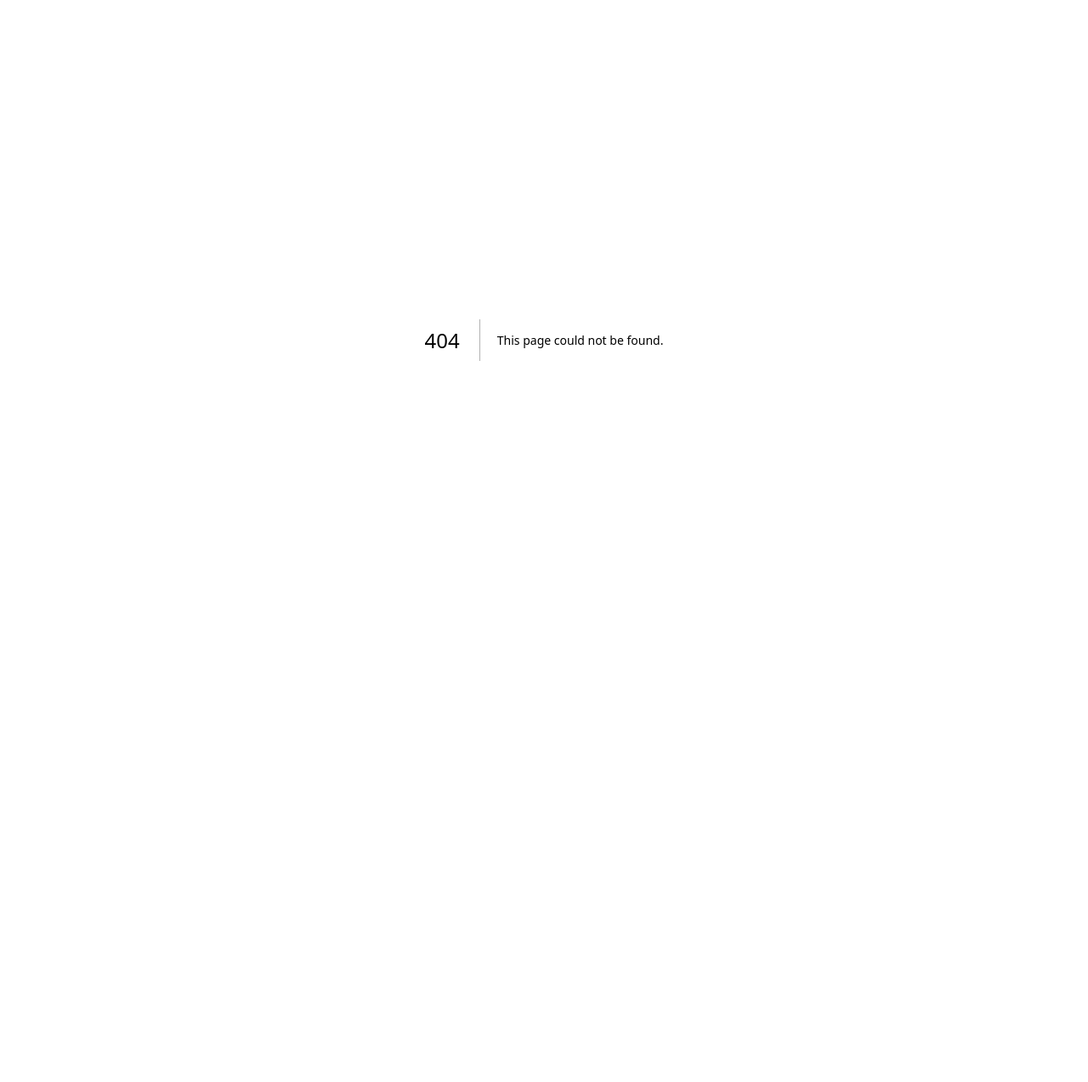
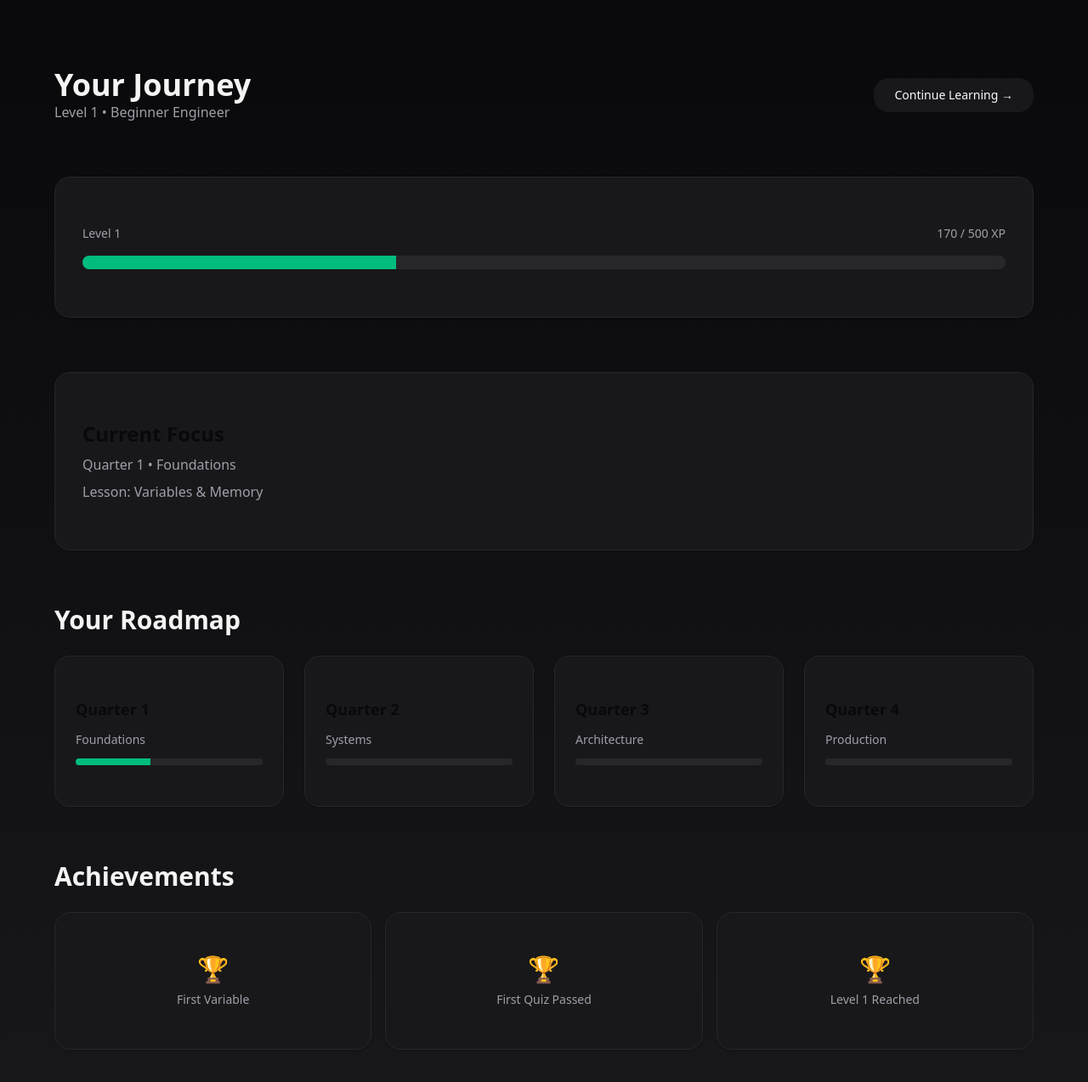
Before and after one commit to CodeverseOnGit/SoftwareEngg_FE, a Next.js app in the folder gamified_sw/: page /dashboard in a window 1280 px wide. Before the commit this address had no page. Shown: the top 1274 px of the page at 85% size. Before the commit the page ends 800 px from the top, so only its background shows below. Built offline with nearby package versions, Linux system fonts and the light colour scheme.

Commit message:
Dashboard UI created

```diff
--- /dev/null
+++ b/gamified_sw/app/dashboard/page.tsx
@@ -0,0 +1,90 @@
+"use client";
+
+import { motion } from "framer-motion";
+import { Card, CardContent } from "@/components/ui/card";
+import { Button } from "@/components/ui/button";
+
+export default function DashboardPage() {
+  return (
+    <div className="min-h-screen bg-gradient-to-b from-zinc-950 to-zinc-900 text-zinc-100 px-6 py-20">
+      <div className="max-w-6xl mx-auto space-y-16">
+
+        {/* HEADER */}
+        <header className="flex flex-col md:flex-row md:items-center md:justify-between gap-6">
+          <div>
+            <h1 className="text-4xl font-bold">Your Journey</h1>
+            <p className="text-zinc-400">Level 1 • Beginner Engineer</p>
+          </div>
+          <Button size="lg" className="rounded-2xl">
+            Continue Learning →
+          </Button>
+        </header>
+
+        {/* XP CARD */}
+        <Card className="bg-zinc-900 border-zinc-800 rounded-2xl">
+          <CardContent className="p-8 space-y-4">
+            <div className="flex justify-between text-sm text-zinc-400">
+              <span>Level 1</span>
+              <span>170 / 500 XP</span>
+            </div>
+            <div className="w-full h-4 bg-zinc-800 rounded-full overflow-hidden">
+              <motion.div
+                initial={{ width: "0%" }}
+                animate={{ width: "34%" }}
+                transition={{ duration: 1 }}
+                className="h-full bg-emerald-500"
+              />
+            </div>
+          </CardContent>
+        </Card>
+
+        {/* CURRENT FOCUS */}
+        <Card className="bg-zinc-900 border-zinc-800 rounded-2xl">
+          <CardContent className="p-8 space-y-2">
+            <h2 className="text-2xl font-semibold">Current Focus</h2>
+            <p className="text-zinc-400">Quarter 1 • Foundations</p>
+            <p className="text-zinc-400">Lesson: Variables & Memory</p>
+          </CardContent>
+        </Card>
+
+        {/* QUARTERS */}
+        <section className="space-y-6">
+          <h2 className="text-3xl font-bold">Your Roadmap</h2>
+          <div className="grid gap-6 md:grid-cols-4">
+            {["Foundations", "Systems", "Architecture", "Production"].map((q, i) => (
+              <Card key={i} className="bg-zinc-900 border-zinc-800 rounded-2xl">
+                <CardContent className="p-6 space-y-3">
+                  <h3 className="text-lg font-semibold">Quarter {i + 1}</h3>
+                  <p className="text-zinc-400 text-sm">{q}</p>
+                  <div className="w-full h-2 bg-zinc-800 rounded-full overflow-hidden">
+                    <motion.div
+                      initial={{ width: "0%" }}
+                      animate={{ width: i === 0 ? "40%" : "0%" }}
+                      transition={{ duration: 1 }}
+                      className="h-full bg-emerald-500"
+                    />
+                  </div>
+                </CardContent>
+              </Card>
+            ))}
+          </div>
+        </section>
+
+        {/* ACHIEVEMENTS */}
+        <section className="space-y-6">
+          <h2 className="text-3xl font-bold">Achievements</h2>
+          <div className="grid gap-4 md:grid-cols-3">
+            {["First Variable", "First Quiz Passed", "Level 1 Reached"].map((a, i) => (
+              <Card key={i} className="bg-zinc-900 border-zinc-800 rounded-2xl">
+                <CardContent className="p-6 text-center">
+                  <div className="text-3xl mb-2">🏆</div>
+                  <p className="text-zinc-400 text-sm">{a}</p>
+                </CardContent>
+              </Card>
+            ))}
+          </div>
+        </section>
+      </div>
+    </div>
+  );
+}
```
